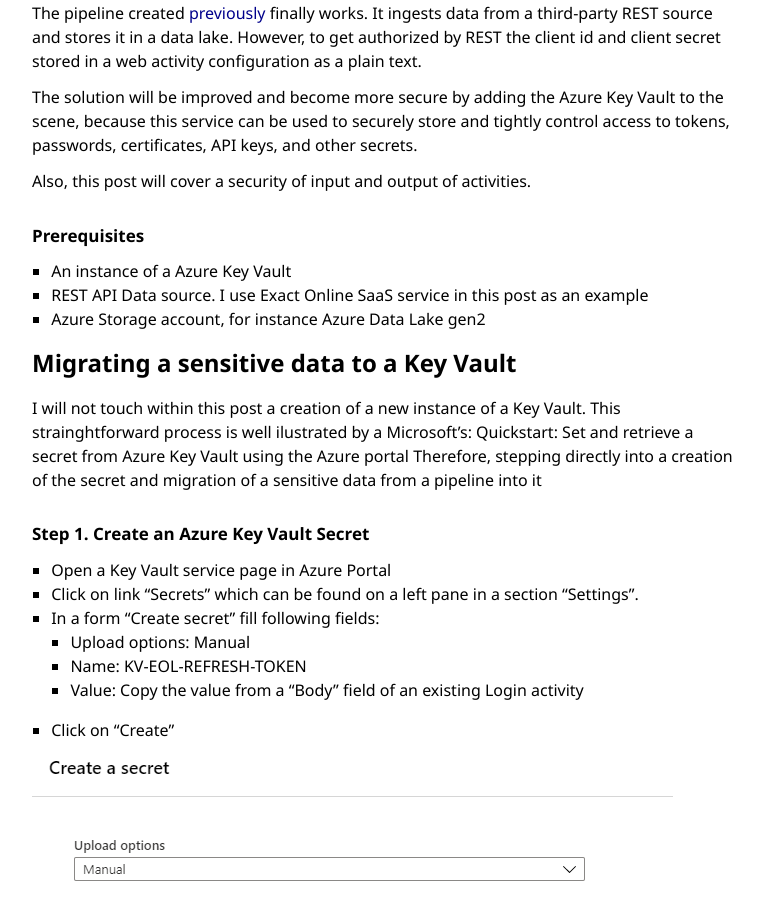
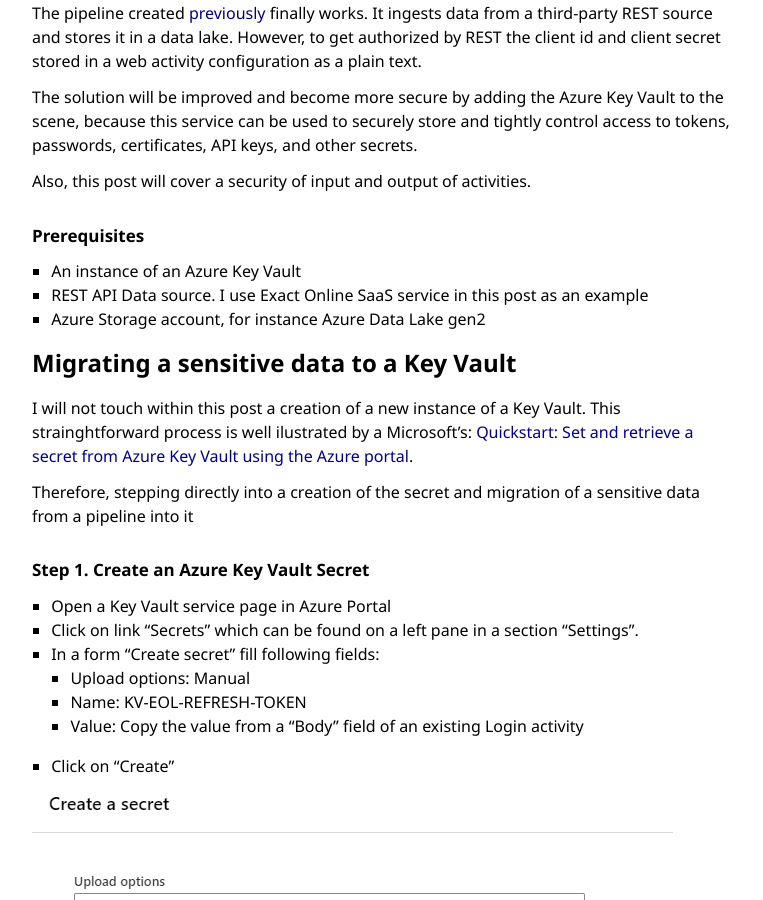
Before and after one commit to alexvolok/alexvolok.github.io, a Jekyll site: the page built from _posts/2019-12-30-adfv2-rest-api-part3-securing-keyvault.md, in a window 1280 px wide and 900 px high, scrolled down 310 px. Shown: the whole window, without its empty margins (257-1020 px from the left). Built offline with Jekyll 4.4.1, drawn with Linux system fonts in a browser that asks for light colours; some web fonts are replaced; comment, search, counter and statistics services are not loaded.

Commit message:
small adjustments

```diff
--- a/_posts/2019-12-30-adfv2-rest-api-part3-securing-keyvault.md
+++ b/_posts/2019-12-30-adfv2-rest-api-part3-securing-keyvault.md
@@ -21,14 +21,15 @@
 
 #### Prerequisites
 
- 1. An instance of a Azure Key Vault
+ 1. An instance of an Azure Key Vault
  2.	REST API Data source. I use Exact Online SaaS service in this post as an example
  3.	Azure Storage account, for instance Azure Data Lake gen2
 
 
 ### Migrating a sensitive data to a Key Vault
 
-I will not touch within this post a creation of a new instance of a Key Vault. This strainghtforward process is well ilustrated by a Microsoft’s: Quickstart: Set and retrieve a secret from Azure Key Vault using the Azure portal
+I will not touch within this post a creation of a new instance of a Key Vault. This strainghtforward process is well ilustrated by a Microsoft’s: <a href="https://docs.microsoft.com/en-us/azure/key-vault/quick-create-portal" target="_blank">Quickstart: Set and retrieve a secret from Azure Key Vault using the Azure portal</a>.
+
 Therefore, stepping directly into a creation of the secret and migration of a sensitive data from a pipeline into it
 
 #### Step 1. Create an Azure Key Vault Secret
```
